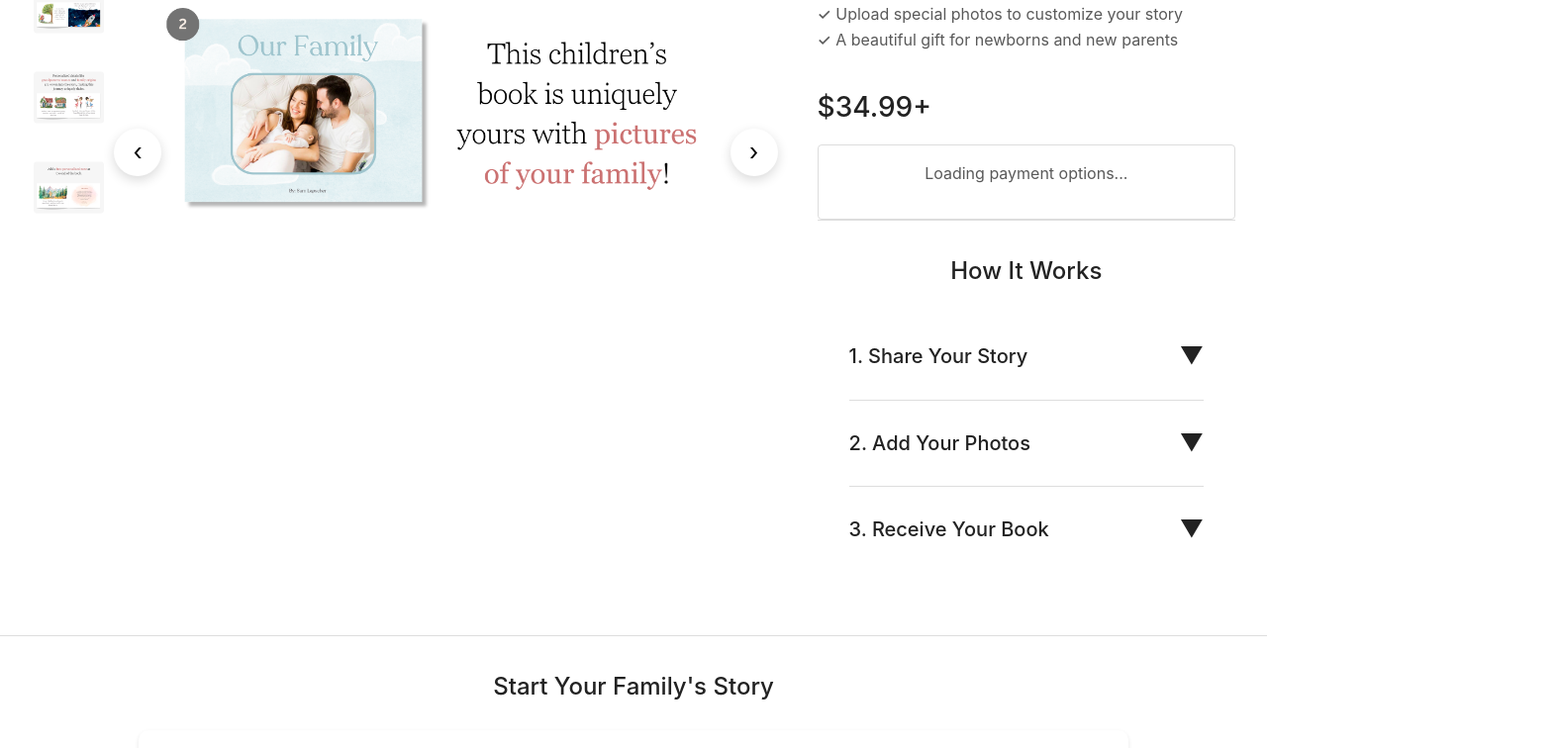
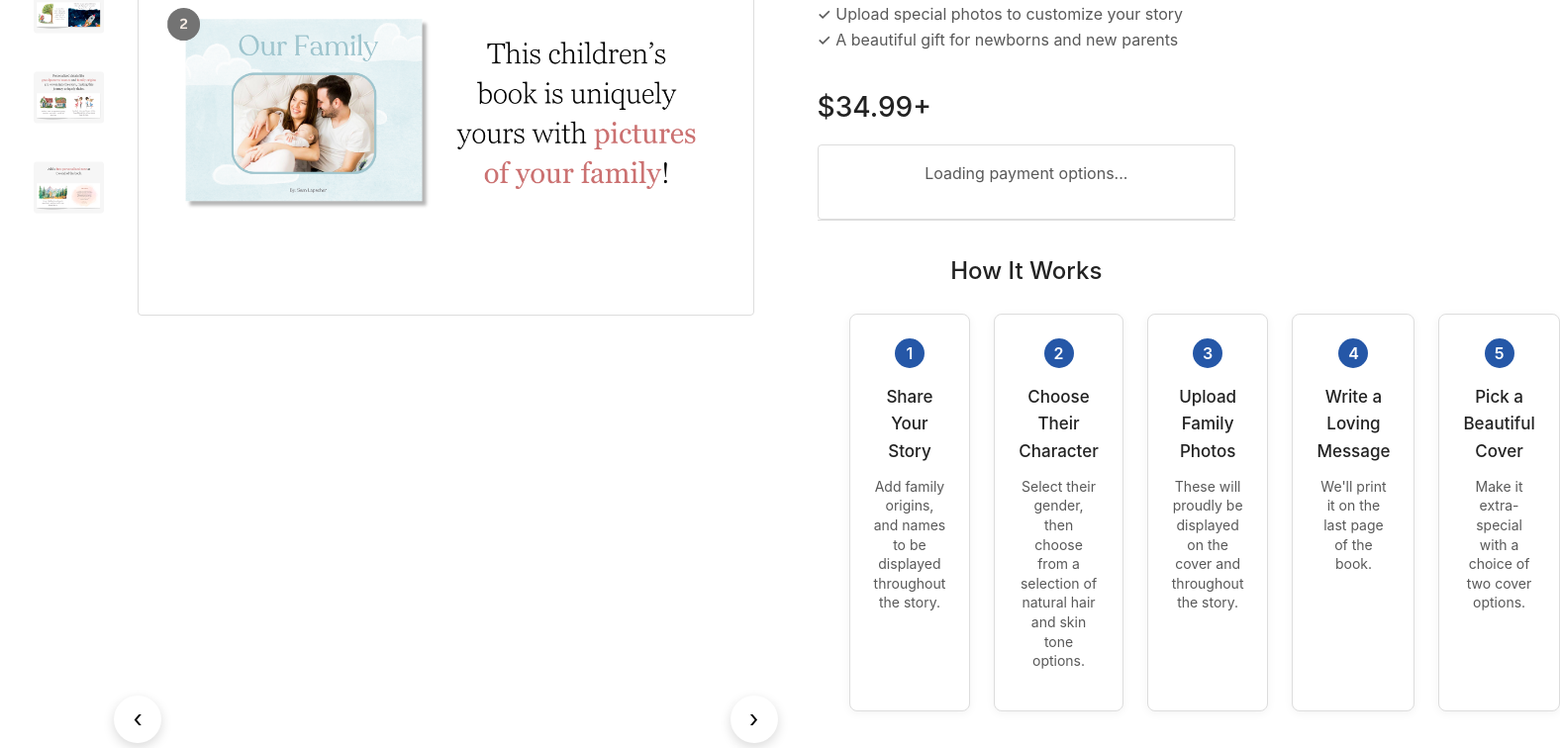
Before and after one commit to ylapscher/sam-book-1, a React (Create React App) app: page / in a window 1280 px wide. Shown: the part 420-1176 px from the top of the page at 99% size, 1576 px wide, since content can reach past the window. Built offline with nearby package versions, Linux system fonts and the light colour scheme.

Commit message:
Add StepGrid and StepBox components in App.js to visually represent the process of creating a personalized book. Update styling for navigation buttons and main image container for improved aesthetics and user experience.

```diff
--- a/src/App.js
+++ b/src/App.js
@@ -90,6 +90,7 @@ const MainImageContainer = styled.div`
     width: 100%;
     height: auto;
     border-radius: 4px;
+    border: 1px solid #ddd;
   }
 
   .navigation-container {
@@ -121,11 +122,13 @@ const NavigationButton = styled.button`
   z-index: 2;
   transition: all 0.3s ease;
   pointer-events: auto;
+  top: 50%;
+  transform: translateY(-50%);
 
   &:hover {
     background: #f5f5f5;
     box-shadow: 0 6px 16px rgba(0, 0, 0, 0.2);
-    transform: scale(1.05);
+    transform: translateY(-50%) scale(1.05);
   }
 
   &.prev {
@@ -147,6 +150,10 @@ const NavigationButton = styled.button`
 
     &.next {
       right: -10px;
+    }
+
+    &:hover {
+      transform: translateY(-50%);
     }
   }
 `;
@@ -567,6 +574,64 @@ const QuoteSection = styled.div`
   }
 `;
 
+const StepGrid = styled.div`
+  display: grid;
+  grid-template-columns: repeat(5, 1fr);
+  gap: 1.5rem;
+  margin-top: 2rem;
+  max-width: 1200px;
+  margin: 0 auto;
+
+  @media (max-width: 1024px) {
+    grid-template-columns: repeat(3, 1fr);
+  }
+
+  @media (max-width: 768px) {
+    grid-template-columns: 1fr;
+    gap: 1rem;
+  }
+`;
+
+const StepBox = styled.div`
+  background: white;
+  border-radius: 8px;
+  padding: 1.5rem;
+  border: 1px solid #DDDDDD;
+  text-align: center;
+  box-shadow: 0 2px 10px rgba(0, 0, 0, 0.05);
+  transition: all 0.3s ease;
+
+  &:hover {
+    transform: translateY(-5px);
+    box-shadow: 0 5px 15px rgba(0, 0, 0, 0.1);
+  }
+
+  .step-number {
+    background-color: var(--accent-color);
+    color: white;
+    width: 30px;
+    height: 30px;
+    border-radius: 50%;
+    display: flex;
+    align-items: center;
+    justify-content: center;
+    margin: 0 auto 1rem;
+    font-weight: 600;
+  }
+
+  h3 {
+    margin-bottom: 0.75rem;
+    font-size: 17px;
+    color: var(--primary-color);
+  }
+
+  p {
+    font-size: 14px;
+    color: var(--secondary-color);
+    line-height: 1.4;
+  }
+`;
+
 function App() {
   const [currentImageIndex, setCurrentImageIndex] = useState(0);
   const [openFAQs, setOpenFAQs] = useState({});
@@ -928,37 +993,33 @@ function App() {
 
               <Section>
                 <h2>How It Works</h2>
-                <div style={{ maxWidth: '800px', margin: '0 auto' }}>
-                  <CollapsibleSection>
-                    <CollapsibleHeader isOpen={openFAQs['howItWorks1']} onClick={() => toggleFAQ('howItWorks1')}>
-                      <h3>1. Share Your Story</h3>
-                      <span className="icon">▼</span>
-                    </CollapsibleHeader>
-                    <CollapsibleContent isOpen={openFAQs['howItWorks1']}>
-                      <p>Tell us about your family's journey, including names, dates, and special memories. We'll incorporate these details into a beautifully crafted narrative that resonates with your child.</p>
-                    </CollapsibleContent>
-                  </CollapsibleSection>
-
-                  <CollapsibleSection>
-                    <CollapsibleHeader isOpen={openFAQs['howItWorks2']} onClick={() => toggleFAQ('howItWorks2')}>
-                      <h3>2. Add Your Photos</h3>
-                      <span className="icon">▼</span>
-                    </CollapsibleHeader>
-                    <CollapsibleContent isOpen={openFAQs['howItWorks2']}>
-                      <p>Share your cherished family photos that will be beautifully integrated into your personalized book. We'll carefully place them throughout the story to create a meaningful connection between the narrative and your family's memories.</p>
-                    </CollapsibleContent>
-                  </CollapsibleSection>
-
-                  <CollapsibleSection>
-                    <CollapsibleHeader isOpen={openFAQs['howItWorks3']} onClick={() => toggleFAQ('howItWorks3')}>
-                      <h3>3. Receive Your Book</h3>
-                      <span className="icon">▼</span>
-                    </CollapsibleHeader>
-                    <CollapsibleContent isOpen={openFAQs['howItWorks3']}>
-                      <p>We'll create and deliver your custom hardcover book, perfect for reading together. Each book is carefully printed and bound to ensure it becomes a lasting family keepsake that can be passed down through generations.</p>
-                    </CollapsibleContent>
-                  </CollapsibleSection>
-                </div>
+                <StepGrid>
+                  <StepBox>
+                    <div className="step-number">1</div>
+                    <h3>Share Your Story</h3>
+                    <p>Add family origins, and names to be displayed throughout the story.</p>
+                  </StepBox>
+                  <StepBox>
+                    <div className="step-number">2</div>
+                    <h3>Choose Their Character</h3>
+                    <p>Select their gender, then choose from a selection of natural hair and skin tone options.</p>
+                  </StepBox>
+                  <StepBox>
+                    <div className="step-number">3</div>
+                    <h3>Upload Family Photos</h3>
+                    <p>These will proudly be displayed on the cover and throughout the story.</p>
+                  </StepBox>
+                  <StepBox>
+                    <div className="step-number">4</div>
+                    <h3>Write a Loving Message</h3>
+                    <p>We'll print it on the last page of the book.</p>
+                  </StepBox>
+                  <StepBox>
+                    <div className="step-number">5</div>
+                    <h3>Pick a Beautiful Cover</h3>
+                    <p>Make it extra-special with a choice of two cover options.</p>
+                  </StepBox>
+                </StepGrid>
               </Section>
             </ProductInfo>
           </ProductGrid>
```
